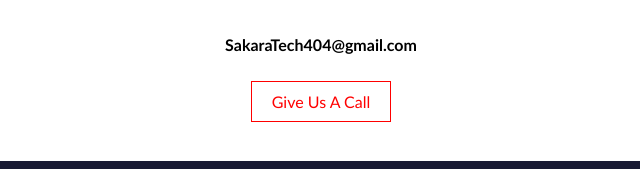
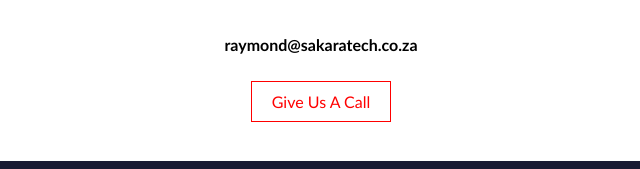
Before and after one commit to sakaratech/demo-site, a plain HTML site: page about.html in a window 1280 px wide. Shown: the part 1921-2090 px from the top of the page, 319-959 px from the left. Drawn offline with Linux system fonts and the light colour scheme.

Commit message:
Update about.html

```diff
--- a/about.html
+++ b/about.html
@@ -110,7 +110,7 @@
             <section class="trust">
                 <h3>Free Consultation!</h3>
 		<br><br>
-		<h4>SakaraTech404@gmail.com</h4>
+		<h4>raymond@sakaratech.co.za</h4>
 		<br><br>
 		<a class="email" href="tel:060 202 6336">Give Us A Call</a>
 
```
